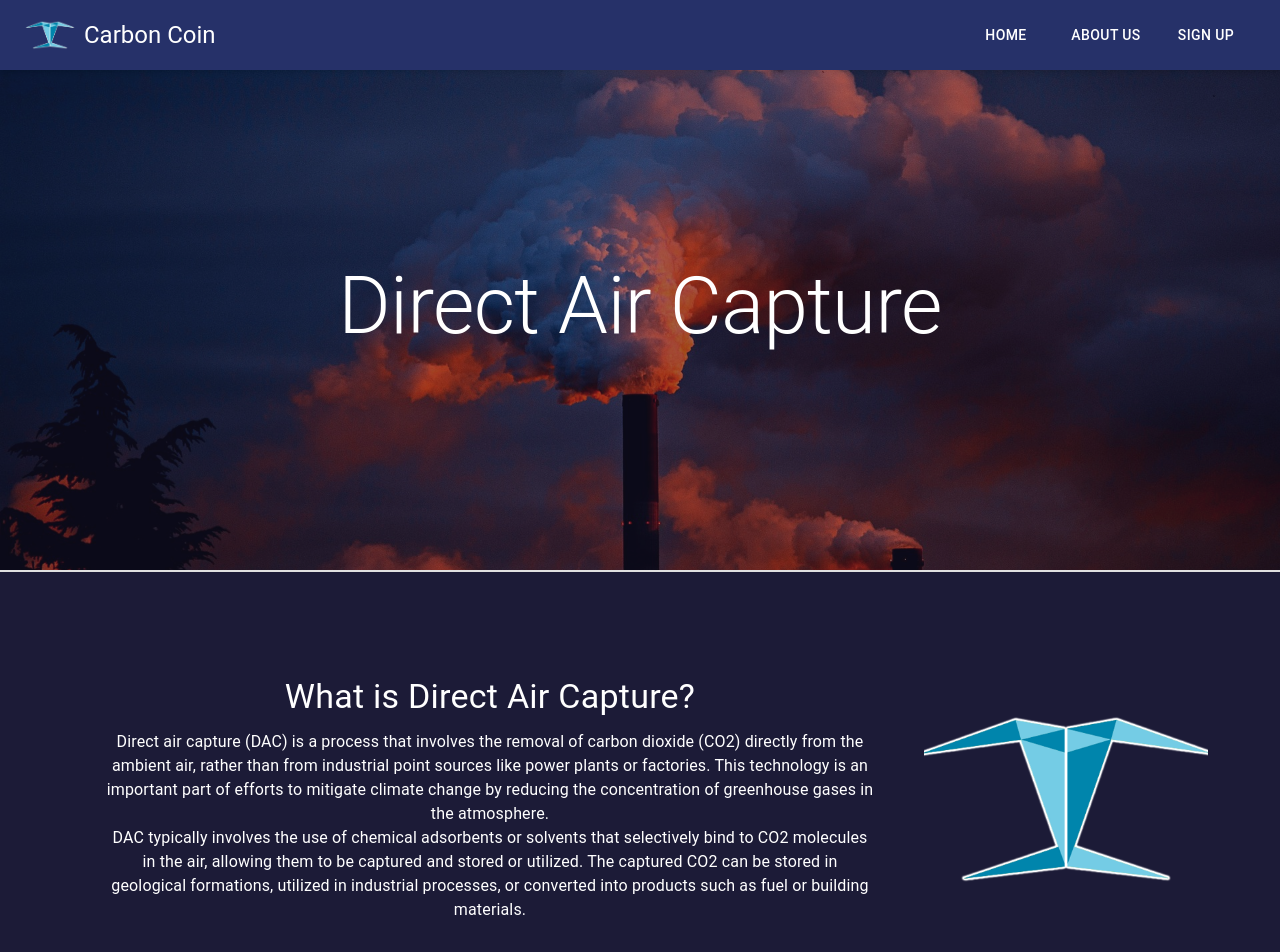
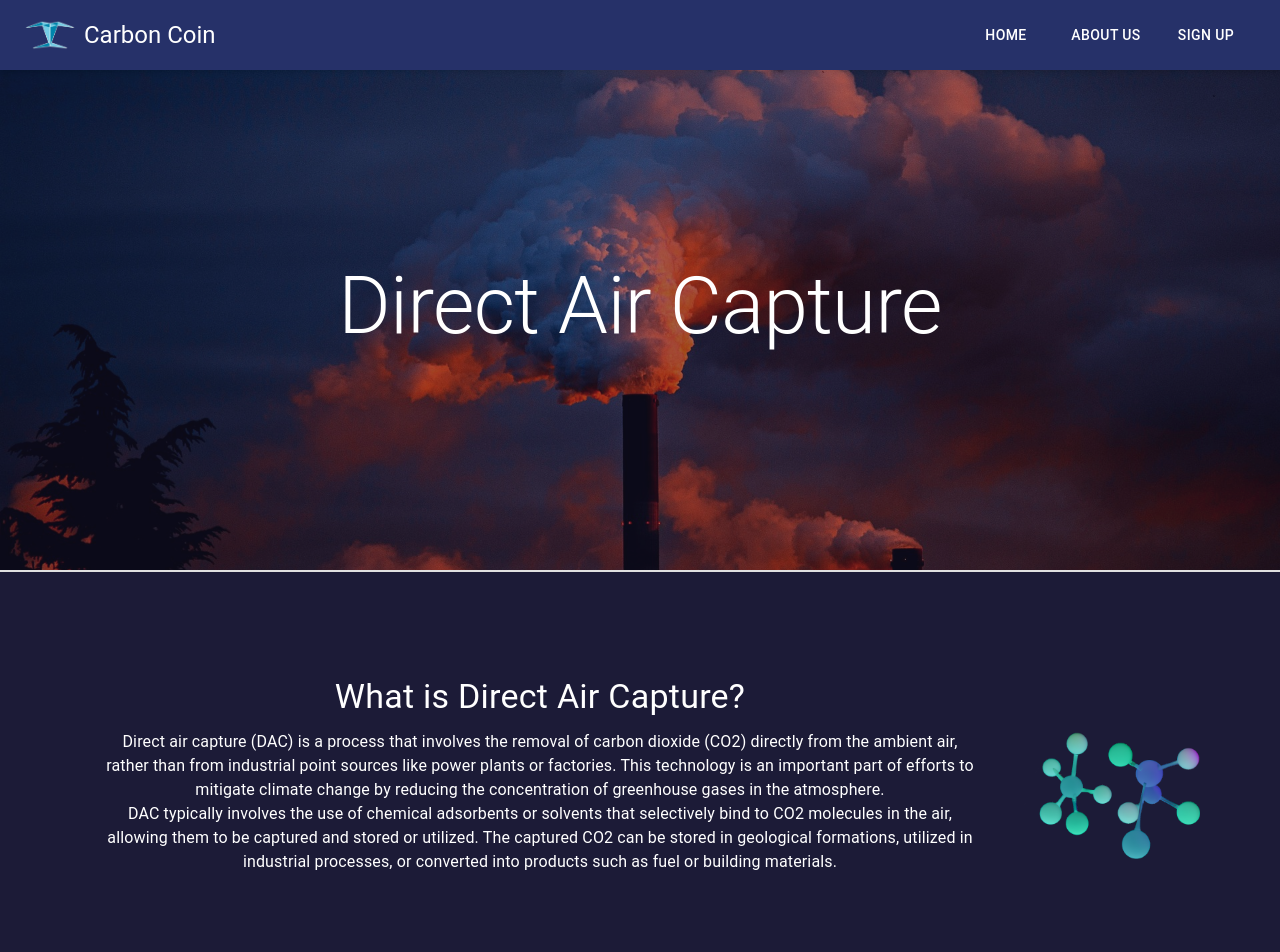
Before and after one commit to Aadityaa23/cc2, a React (Create React App) app: page /dac in a window 1280 px wide. Shown: the top 952 px of the page. Built offline with nearby package versions, Linux system fonts and the light colour scheme.

Commit message:
Updated pics

```diff
--- a/src/pages/DAC.js
+++ b/src/pages/DAC.js
@@ -14,7 +14,7 @@ import NavBar from "../components/NavBar";
 import { theme, Main } from "../components/styles";
 import BanImage from "../components/smoke.jpg";
 import MyBanner from "../components/MyBanner";
-import CCLogo from "../components/cclogo.png";
+import DACPic from "../components/dacpic.png";
 import { useMediaQuery } from "react-responsive";
 import AadiImage from "../components/Aadi.jpg";
 import Footer from "../components/Footer";
@@ -88,7 +88,7 @@ function DAC() {
 						</Box>
 						<CardMedia
 							component="img"
-							src={CCLogo}
+							src={DACPic}
 							alt="some restaurant"
 							sx={{
 								height: 200,
```
Also changed, not shown: src/components/dacpic.png (added).
